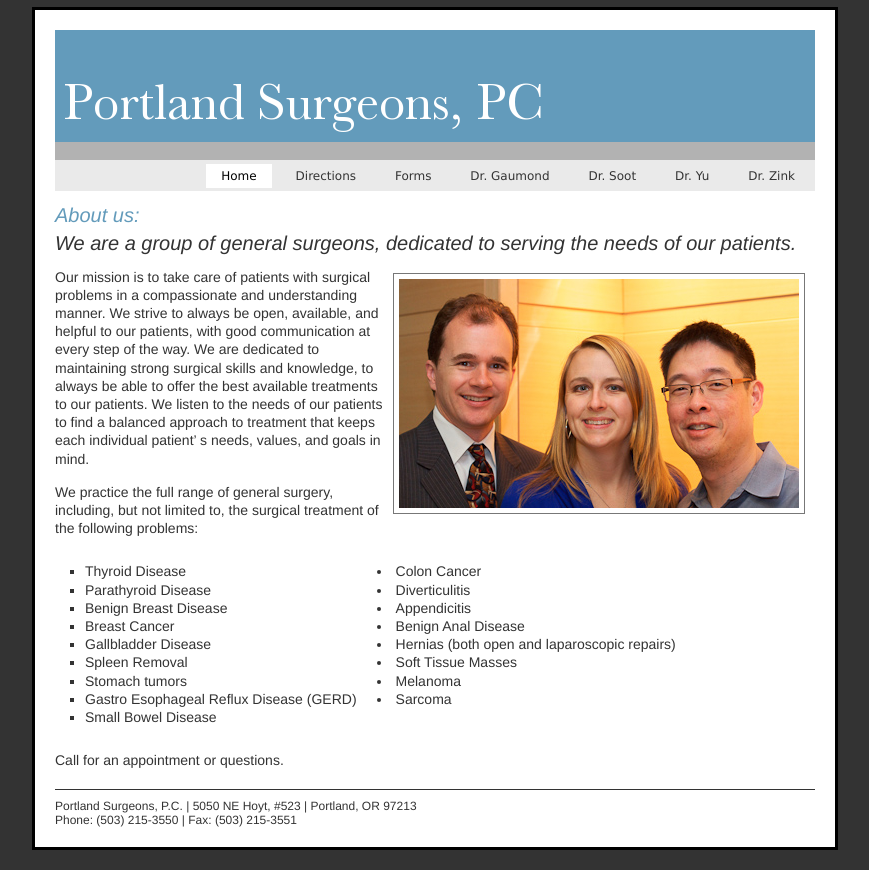
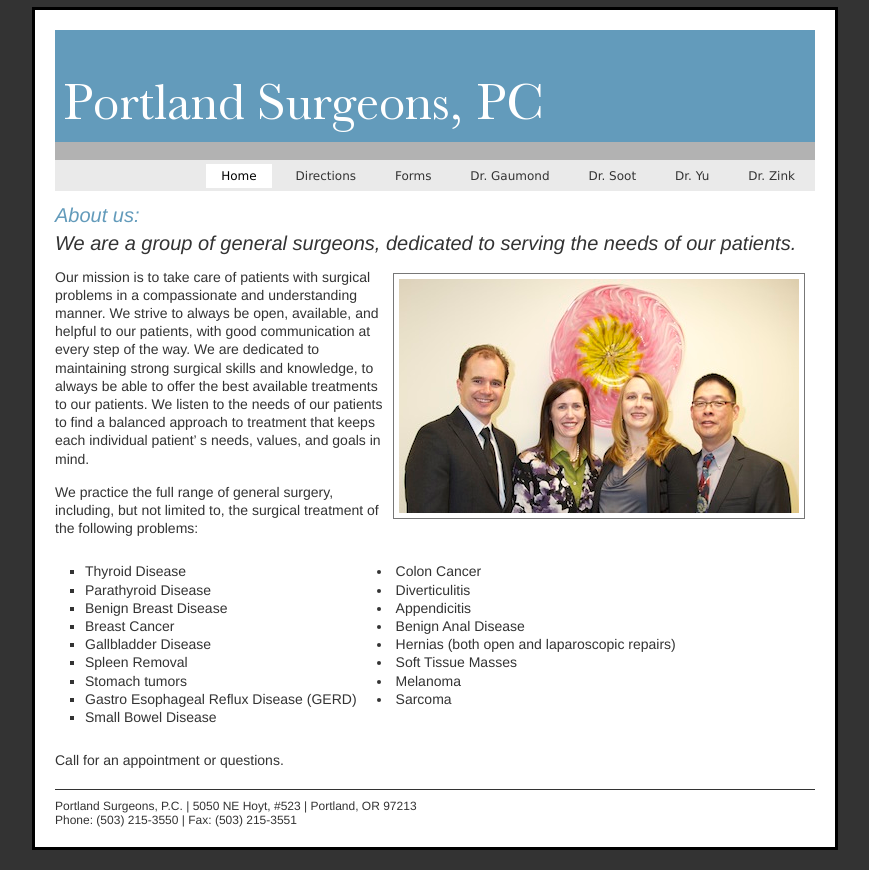
Before and after one commit to danz1976/portland-surgeons, a PHP site: page / in a window 1280 px wide. Shown: the whole page, without its empty margins (205-1074 px from the left). Run offline with PHP 8.4, Linux system fonts and the light colour scheme; style sheets or scripts are compiled from the project's sources.

Commit message:
updated group photo

```diff
--- a/index.php
+++ b/index.php
@@ -3,7 +3,7 @@
 <h1 class="front">About us:</h1>
 <h1 class="fronttwo">We are a group of general surgeons, dedicated to serving the needs of our patients.</h1>
 
-<img src="images/eGroup2.jpg" width="400" height="229" style="float:right">
+<img src="images/group3.jpg" width="400" height="234" style="float:right">
 
 <p>
 Our mission is to take care of patients with surgical problems in a compassionate and
```
Also changed, not shown: images/group3.jpg (added).
